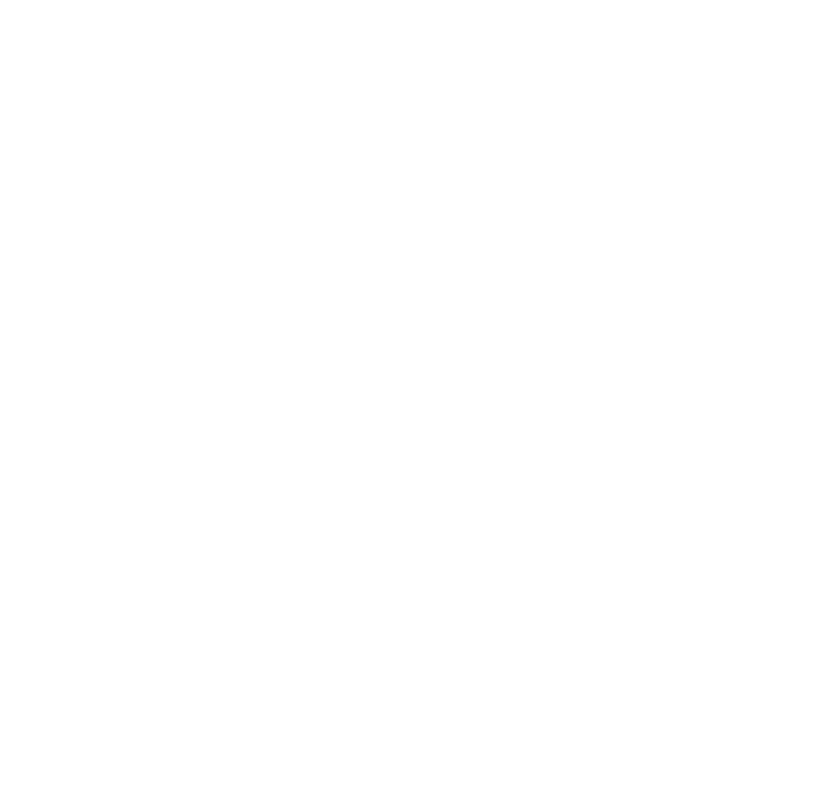
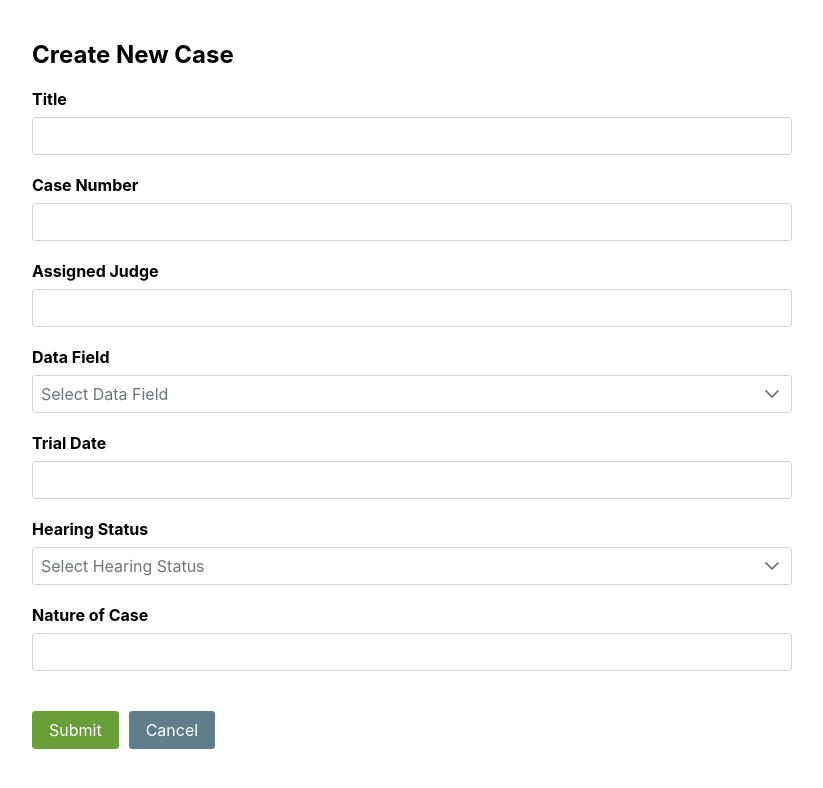
Before and after one commit to derf567/Case-Records, a React (Create React App) app: page /create-case in a window 1280 px wide. Before the commit this address had no page. Shown: the top 788 px of the page, without its empty margins (228-1051 px from the left). Built offline with nearby package versions, Linux system fonts and the light colour scheme.

Commit message:
Updated The Create Case Function

```diff
--- a/src/App.jsx
+++ b/src/App.jsx
@@ -3,6 +3,7 @@
 import Register from "./components/Register";
 import Dashboard from "./components/Dashboard";
 import AddCase from "./components/AddCase";
+import CreateCase from './components/CreateCase';
 
 const App = () => {
   return (
@@ -11,6 +12,7 @@
         <Route path="/" element={<Login />} />
         <Route path="/register" element={<Register />} />
         <Route path="/dashboard" element={<Dashboard />} />
+        <Route path="/create-case" element={<CreateCase />} />
         <Route path="/AddCase" element={<AddCase />} />
       </Routes>
     </Router>
--- /dev/null
+++ b/src/components/CreateCase.jsx
@@ -0,0 +1,144 @@
+// CreateCase.jsx
+import React, { useState } from 'react';
+import { useNavigate } from 'react-router-dom';
+import { addDoc, collection } from 'firebase/firestore';
+import { db } from '../firebase/firebase-config';
+import { Button } from 'primereact/button';
+import { InputText } from 'primereact/inputtext';
+import { Calendar } from 'primereact/calendar';
+import { Dropdown } from 'primereact/dropdown';
+import './css/CreateCase.css';
+
+const CreateCase = () => {
+  const navigate = useNavigate();
+  const [caseData, setCaseData] = useState({
+    assignedJudge: '',
+    caseNumber: '',
+    dataField: '',
+    trialDate: null,
+    hearing: '',
+    nature: '',
+    title: ''
+  });
+
+  const hearingOptions = [
+    { label: 'Pending', value: 'Pending' },
+    { label: 'Completed', value: 'Completed' },
+    { label: 'Scheduled', value: 'Scheduled' }
+  ];
+
+  const dataFieldOptions = [
+    { label: 'Criminal', value: 'Criminal' },
+    { label: 'Civil', value: 'Civil' },
+    { label: 'Family', value: 'Family' }
+  ];
+
+  const handleInputChange = (e, field) => {
+    setCaseData({
+      ...caseData,
+      [field]: e.target.value
+    });
+  };
+
+  const handleSubmit = async (e) => {
+    e.preventDefault();
+    try {
+      await addDoc(collection(db, 'CaseFile'), {
+        ...caseData,
+        trialDate: caseData.trialDate?.toISOString() || null
+      });
+      alert('Case created successfully!');
+      navigate('/dashboard');
+    } catch (error) {
+      console.error('Error creating case: ', error);
+      alert('Error creating case');
+    }
+  };
+
+  return (
+    <div className="create-case-container">
+      <h2>Create New Case</h2>
+      <form onSubmit={handleSubmit} className="case-form">
+        <div className="form-field">
+          <label>Title</label>
+          <InputText
+            value={caseData.title}
+            onChange={(e) => handleInputChange(e, 'title')}
+            required
+          />
+        </div>
+
+        <div className="form-field">
+          <label>Case Number</label>
+          <InputText
+            value={caseData.caseNumber}
+            onChange={(e) => handleInputChange(e, 'caseNumber')}
+            required
+          />
+        </div>
+
+        <div className="form-field">
+          <label>Assigned Judge</label>
+          <InputText
+            value={caseData.assignedJudge}
+            onChange={(e) => handleInputChange(e, 'assignedJudge')}
+            required
+          />
+        </div>
+
+        <div className="form-field">
+          <label>Data Field</label>
+          <Dropdown
+            value={caseData.dataField}
+            options={dataFieldOptions}
+            onChange={(e) => handleInputChange(e, 'dataField')}
+            placeholder="Select Data Field"
+            required
+          />
+        </div>
+
+        <div className="form-field">
+          <label>Trial Date</label>
+          <Calendar
+            value={caseData.trialDate}
+            onChange={(e) => handleInputChange(e, 'trialDate')}
+            dateFormat="yy-mm-dd"
+            required
+          />
+        </div>
+
+        <div className="form-field">
+          <label>Hearing Status</label>
+          <Dropdown
+            value={caseData.hearing}
+            options={hearingOptions}
+            onChange={(e) => handleInputChange(e, 'hearing')}
+            placeholder="Select Hearing Status"
+            required
+          />
+        </div>
+
+        <div className="form-field">
+          <label>Nature of Case</label>
+          <InputText
+            value={caseData.nature}
+            onChange={(e) => handleInputChange(e, 'nature')}
+            required
+          />
+        </div>
+
+        <div className="button-container">
+          <Button label="Submit" type="submit" className="p-button-success" />
+          <Button
+            label="Cancel"
+            onClick={() => navigate('/dashboard')}
+            className="p-button-secondary"
+            type="button"
+          />
+        </div>
+      </form>
+    </div>
+  );
+};
+
+export default CreateCase;
--- a/src/components/Dashboard.jsx
+++ b/src/components/Dashboard.jsx
@@ -1,64 +1,43 @@
-import React from 'react';
+import React, { useState, useEffect } from 'react';
 import { logoutUser } from "../firebase/authService";
 import { useNavigate } from "react-router-dom";
 import { Button } from 'primereact/button';
 import { DataTable } from 'primereact/datatable';
 import { Column } from 'primereact/column';
-import { addDoc, collection } from 'firebase/firestore';
+import { collection, getDocs } from 'firebase/firestore';
 import { db } from '../firebase/firebase-config';
-import './css/Dashboard.css'; // Import your CSS file
+import './css/Dashboard.css';
 
 const Dashboard = () => {
   const navigate = useNavigate();
+  const [cases, setCases] = useState([]);
 
-  // Dummy data to be submitted
-  const dummyData = {
-    assignedJudge: 'Fred',
-    caseNumber: '123',
-    dataField: 'Criminal',
-    trialDate: '2025-02-11',
-    hearing: 'Pending',
-    nature: 'Theft',
-    title: 'State vs John Doe'
-  };
+  // Fetch cases from Firestore
+  useEffect(() => {
+    const fetchCases = async () => {
+      try {
+        const querySnapshot = await getDocs(collection(db, 'CaseFile'));
+        const casesList = querySnapshot.docs.map(doc => ({
+          id: doc.id,
+          ...doc.data()
+        }));
+        setCases(casesList);
+      } catch (error) {
+        console.error("Error fetching cases: ", error);
+      }
+    };
 
-  // Handle Logout
+    fetchCases();
+  }, []);
+
   const handleLogout = async () => {
     await logoutUser();
     navigate("/");
   };
 
-  // Submit dummy data to Firestore
-  const handleSubmit = async () => {
-    try {
-      // Add dummy data to the Firestore "CaseFile" collection
-      await addDoc(collection(db, 'CaseFile'), dummyData);
-
-      alert('Case data has been submitted successfully!');
-    } catch (error) {
-      console.error('Error adding document: ', error);
-      alert('Error submitting data');
-    }
+  const handleCreateCase = () => {
+    navigate("/create-case");
   };
-
-  // Static data for demonstration
-  const customers = [
-    { id: 1, name: 'John Doe', country: { name: 'USA' }, company: 'Company A', representative: { name: 'Rep A' } },
-    { id: 2, name: 'Jane Smith', country: { name: 'Canada' }, company: 'Company B', representative: { name: 'Rep B' } },
-    { id: 3, name: 'Michael Johnson', country: { name: 'UK' }, company: 'Company C', representative: { name: 'Rep C' } },
-    { id: 4, name: 'Emily Davis', country: { name: 'Australia' }, company: 'Company D', representative: { name: 'Rep D' } },
-    { id: 5, name: 'Chris Brown', country: { name: 'Germany' }, company: 'Company E', representative: { name: 'Rep E' } },
-    { id: 6, name: 'Chris Brown', country: { name: 'Germany' }, company: 'Company E', representative: { name: 'Rep E' } },
-    { id: 7, name: 'Chris Brown', country: { name: 'Germany' }, company: 'Company E', representative: { name: 'Rep E' } },
-    { id: 8, name: 'Chris Brown', country: { name: 'Germany' }, company: 'Company E', representative: { name: 'Rep E' } },
-    { id: 9, name: 'Chris Brown', country: { name: 'Germany' }, company: 'Company E', representative: { name: 'Rep E' } },
-    { id: 10, name: 'Chris Brown', country: { name: 'Germany' }, company: 'Company E', representative: { name: 'Rep E' } },
-    { id: 11, name: 'Chris Brown', country: { name: 'Germany' }, company: 'Company E', representative: { name: 'Rep E' } },
-    { id: 12, name: 'Chris Brown', country: { name: 'Germany' }, company: 'Company E', representative: { name: 'Rep E' } },
-    { id: 13, name: 'Chris Brown', country: { name: 'Germany' }, company: 'Company E', representative: { name: 'Rep E' } },
-    { id: 14, name: 'Chris Brown', country: { name: 'Germany' }, company: 'Company E', representative: { name: 'Rep E' } },
-    { id: 15, name: 'Chris Brown', country: { name: 'Germany' }, company: 'Company E', representative: { name: 'Rep E' } },
-  ];
 
   return (
     <div>
@@ -66,34 +45,34 @@
 
       <div className="card" style={{ marginTop: '20px' }}>
         <DataTable
-          value={customers}
+          value={cases}
           paginator
           rows={15}
           rowsPerPageOptions={[5, 10, 15, 50]}
           tableStyle={{ minWidth: '50rem' }}
-          className="custom-data-table" // Custom class for styling
+          className="custom-data-table"
         >
-          <Column field="name" header="Name" style={{ width: '25%' }}></Column>
-          <Column field="country.name" header="Country" style={{ width: '25%' }}></Column>
-          <Column field="company" header="Company" style={{ width: '25%' }}></Column>
-          <Column field="representative.name" header="Representative" style={{ width: '25%' }}></Column>
+          <Column field="title" header="Case Title" style={{ width: '20%' }}></Column>
+          <Column field="caseNumber" header="Case Number" style={{ width: '15%' }}></Column>
+          <Column field="assignedJudge" header="Judge" style={{ width: '15%' }}></Column>
+          <Column field="dataField" header="Type" style={{ width: '15%' }}></Column>
+          <Column field="hearing" header="Hearing Status" style={{ width: '15%' }}></Column>
+          <Column field="nature" header="Nature" style={{ width: '20%' }}></Column>
         </DataTable>
       </div>
 
       <div style={{ marginTop: '20px' }}>
-        {/* Button to submit the dummy case data */}
         <Button
-          label="Submit Case Data"
-          onClick={handleSubmit}
+          label="Create Case"
+          onClick={handleCreateCase}
           className="p-button p-button-success"
-          style={{ marginRight: '10px' }} // Optional margin for spacing
+          style={{ marginRight: '10px' }}
         />
 
-        {/* Button to log out */}
         <Button
           label="Logout"
           onClick={handleLogout}
-          className="custom-logout-button" // Use your custom class
+          className="custom-logout-button"
         />
       </div>
     </div>
--- a/src/components/Register.jsx
+++ b/src/components/Register.jsx
@@ -2,7 +2,7 @@
 import { registerUser } from "../firebase/authService";
 import { useNavigate } from "react-router-dom";
 import { Button } from 'primereact/button';
-import './css/Register.css';
+import './css/register.css';
 import logo_cr from './assets/Logo.png'
 
 const Register = () => {
--- /dev/null
+++ b/src/components/css/CreateCase.css
@@ -0,0 +1,32 @@
+/* CreateCase.css */
+.create-case-container {
+    max-width: 800px;
+    margin: 0 auto;
+    padding: 20px;
+  }
+
+  .case-form {
+    display: flex;
+    flex-direction: column;
+    gap: 20px;
+  }
+
+  .form-field {
+    display: flex;
+    flex-direction: column;
+    gap: 8px;
+  }
+
+  .form-field label {
+    font-weight: bold;
+  }
+
+  .button-container {
+    display: flex;
+    gap: 10px;
+    margin-top: 20px;
+  }
+
+  .p-inputtext, .p-dropdown, .p-calendar {
+    width: 100%;
+  }
```
Also changed, not shown: 1 other file (tests, documents, lock files or other folders).
